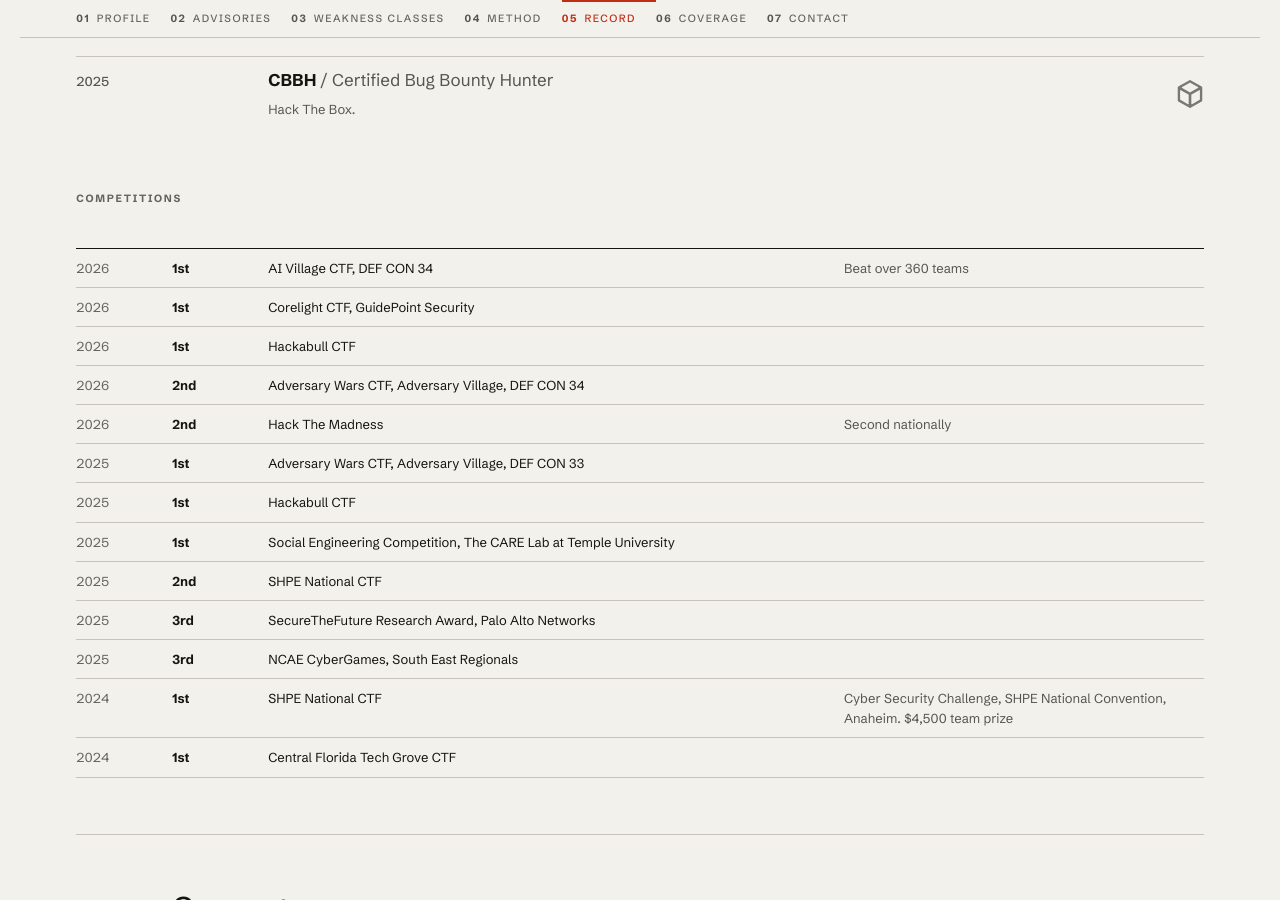
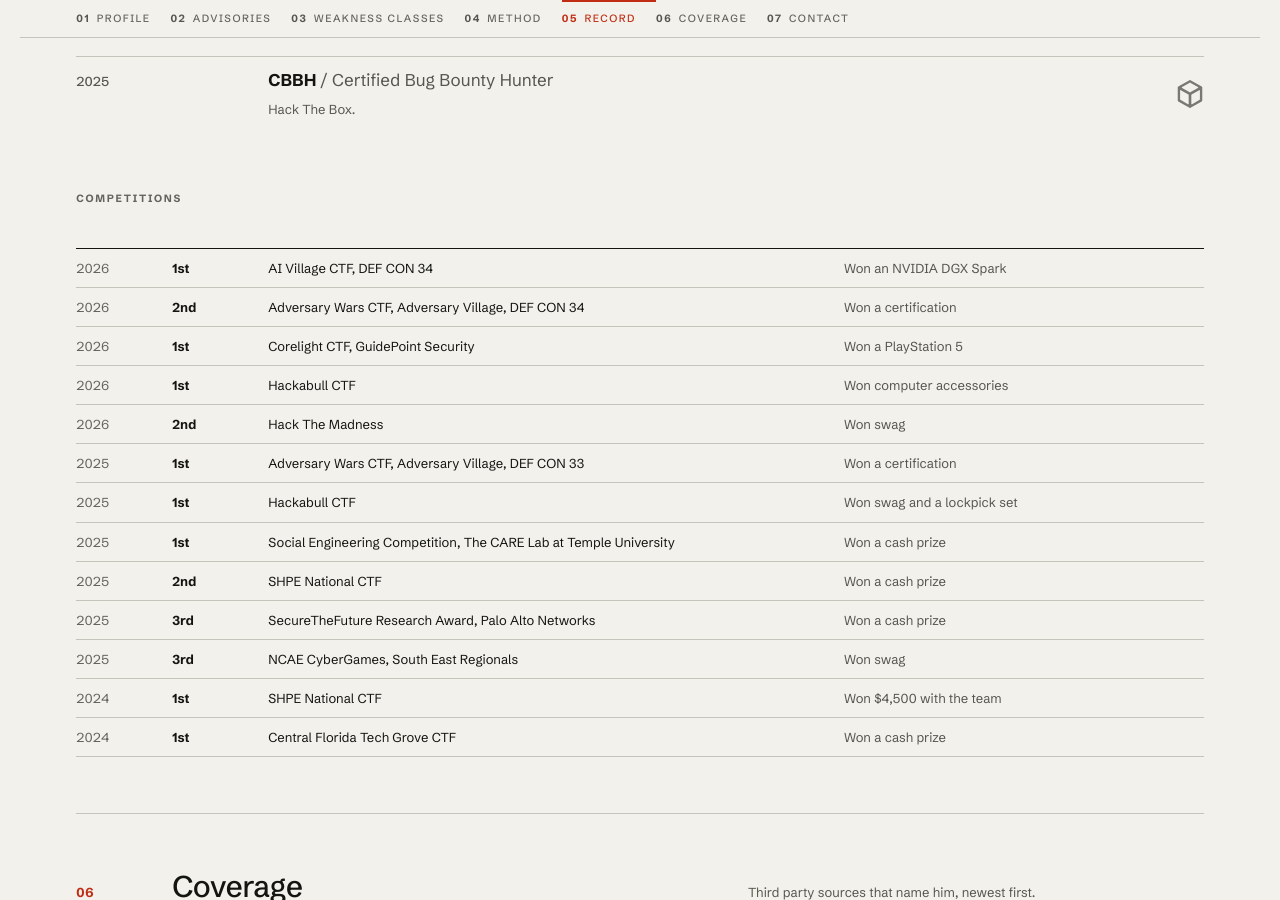
Before and after one commit to sfwani/sfwani.github.io, a Jekyll site: the page built from index.md, in a window 1280 px wide and 900 px high, scrolled down 4148 px. Built offline with Jekyll 4.4.1, drawn with Linux system fonts in a browser that asks for light colours.

Commit message:
Group the DEF CON 34 results and list prizes in the competitions column
The two DEF CON 34 entries now lead the 2026 block, AI Village first and
Adversary Wars second, so the pair reads together instead of being split
by three other events. That means the 2026 block is no longer ordered by
placing, which is the trade for keeping the two DEF CON results adjacent.

The notes column becomes a prize column across all thirteen rows.

Three existing details are displaced by this and are worth naming, because
two of them carried more weight for this audience than the prize does:

  AI Village CTF     "Beat over 360 teams"  -> "Won an NVIDIA DGX Spark"
  Hack The Madness   "Second nationally"    -> "Won swag"
  SHPE National 2024 venue detail (Cyber Security Challenge, SHPE National
                     Convention, Anaheim) dropped; the $4,500 figure is kept
                     as "Won $4,500 with the team" rather than flattened to
                     "Won a cash prize", since a number beats a category.

Checked at 1440, 1280, 1024, 768 and 390: thirteen rows, no cell wraps,
nothing overruns its column.

Co-Authored-By: Claude Opus 5 (1M context) <noreply@anthropic.com>

```diff
--- a/index.md
+++ b/index.md
@@ -181,19 +181,19 @@ last_modified_at: 2026-09-20T03:43:55+00:00
 
       <p class="subhead">Competitions</p>
       <ol class="comps" style="margin-top:calc(var(--u)*3)">
-        <li><span class="yr">2026</span><span class="pl">1st</span><span class="ev">AI Village CTF, DEF CON 34</span><span class="nt">Beat over 360 teams</span></li>
-        <li><span class="yr">2026</span><span class="pl">1st</span><span class="ev">Corelight CTF, GuidePoint Security</span></li>
-        <li><span class="yr">2026</span><span class="pl">1st</span><span class="ev">Hackabull CTF</span></li>
-        <li><span class="yr">2026</span><span class="pl">2nd</span><span class="ev">Adversary Wars CTF, Adversary Village, DEF CON 34</span></li>
-        <li><span class="yr">2026</span><span class="pl">2nd</span><span class="ev">Hack The Madness</span><span class="nt">Second nationally</span></li>
-        <li><span class="yr">2025</span><span class="pl">1st</span><span class="ev">Adversary Wars CTF, Adversary Village, DEF CON 33</span></li>
-        <li><span class="yr">2025</span><span class="pl">1st</span><span class="ev">Hackabull CTF</span></li>
-        <li><span class="yr">2025</span><span class="pl">1st</span><span class="ev">Social Engineering Competition, The CARE Lab at Temple University</span></li>
-        <li><span class="yr">2025</span><span class="pl">2nd</span><span class="ev">SHPE National CTF</span></li>
-        <li><span class="yr">2025</span><span class="pl">3rd</span><span class="ev">SecureTheFuture Research Award, Palo Alto Networks</span></li>
-        <li><span class="yr">2025</span><span class="pl">3rd</span><span class="ev">NCAE CyberGames, South East Regionals</span></li>
-        <li><span class="yr">2024</span><span class="pl">1st</span><span class="ev">SHPE National CTF</span><span class="nt">Cyber Security Challenge, SHPE National Convention, Anaheim. $4,500 team prize</span></li>
-        <li><span class="yr">2024</span><span class="pl">1st</span><span class="ev">Central Florida Tech Grove CTF</span></li>
+        <li><span class="yr">2026</span><span class="pl">1st</span><span class="ev">AI Village CTF, DEF CON 34</span><span class="nt">Won an NVIDIA DGX Spark</span></li>
+        <li><span class="yr">2026</span><span class="pl">2nd</span><span class="ev">Adversary Wars CTF, Adversary Village, DEF CON 34</span><span class="nt">Won a certification</span></li>
+        <li><span class="yr">2026</span><span class="pl">1st</span><span class="ev">Corelight CTF, GuidePoint Security</span><span class="nt">Won a PlayStation 5</span></li>
+        <li><span class="yr">2026</span><span class="pl">1st</span><span class="ev">Hackabull CTF</span><span class="nt">Won computer accessories</span></li>
+        <li><span class="yr">2026</span><span class="pl">2nd</span><span class="ev">Hack The Madness</span><span class="nt">Won swag</span></li>
+        <li><span class="yr">2025</span><span class="pl">1st</span><span class="ev">Adversary Wars CTF, Adversary Village, DEF CON 33</span><span class="nt">Won a certification</span></li>
+        <li><span class="yr">2025</span><span class="pl">1st</span><span class="ev">Hackabull CTF</span><span class="nt">Won swag and a lockpick set</span></li>
+        <li><span class="yr">2025</span><span class="pl">1st</span><span class="ev">Social Engineering Competition, The CARE Lab at Temple University</span><span class="nt">Won a cash prize</span></li>
+        <li><span class="yr">2025</span><span class="pl">2nd</span><span class="ev">SHPE National CTF</span><span class="nt">Won a cash prize</span></li>
+        <li><span class="yr">2025</span><span class="pl">3rd</span><span class="ev">SecureTheFuture Research Award, Palo Alto Networks</span><span class="nt">Won a cash prize</span></li>
+        <li><span class="yr">2025</span><span class="pl">3rd</span><span class="ev">NCAE CyberGames, South East Regionals</span><span class="nt">Won swag</span></li>
+        <li><span class="yr">2024</span><span class="pl">1st</span><span class="ev">SHPE National CTF</span><span class="nt">Won $4,500 with the team</span></li>
+        <li><span class="yr">2024</span><span class="pl">1st</span><span class="ev">Central Florida Tech Grove CTF</span><span class="nt">Won a cash prize</span></li>
       </ol>
     </section>
 
```
